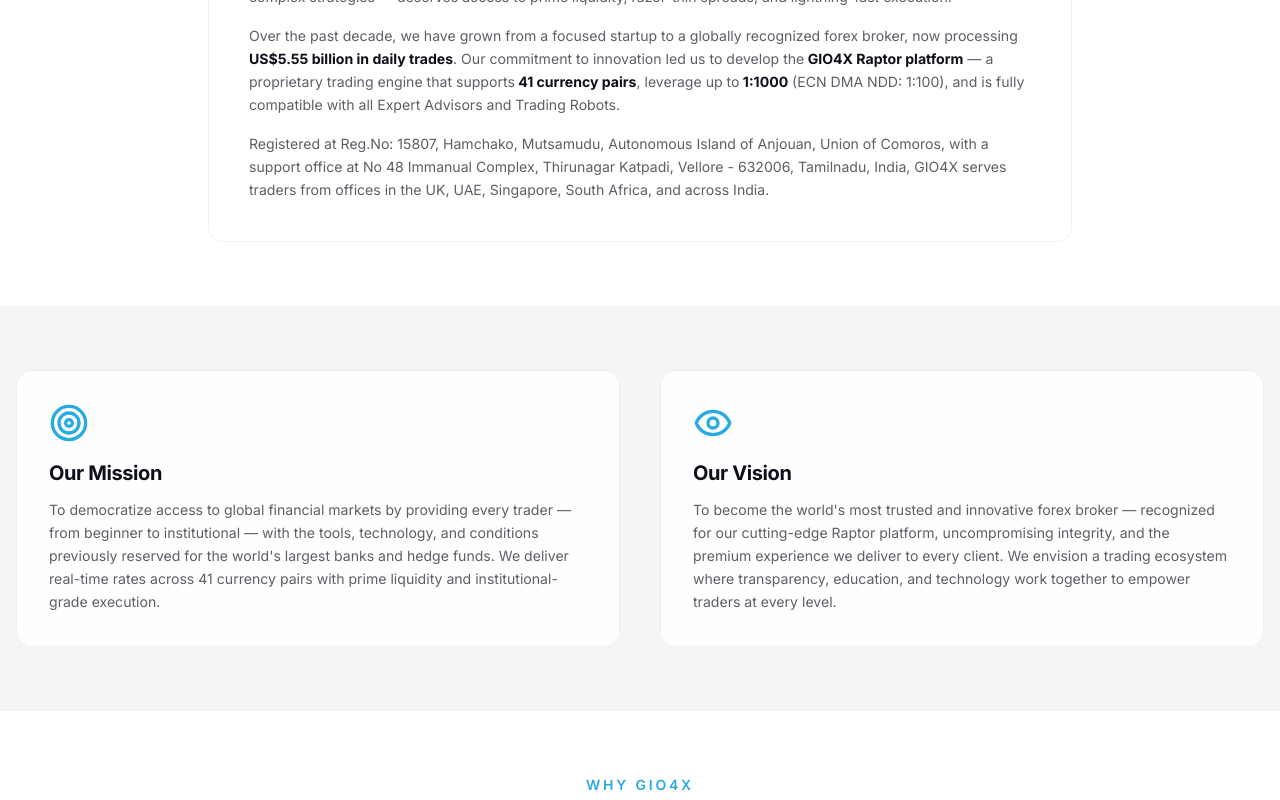
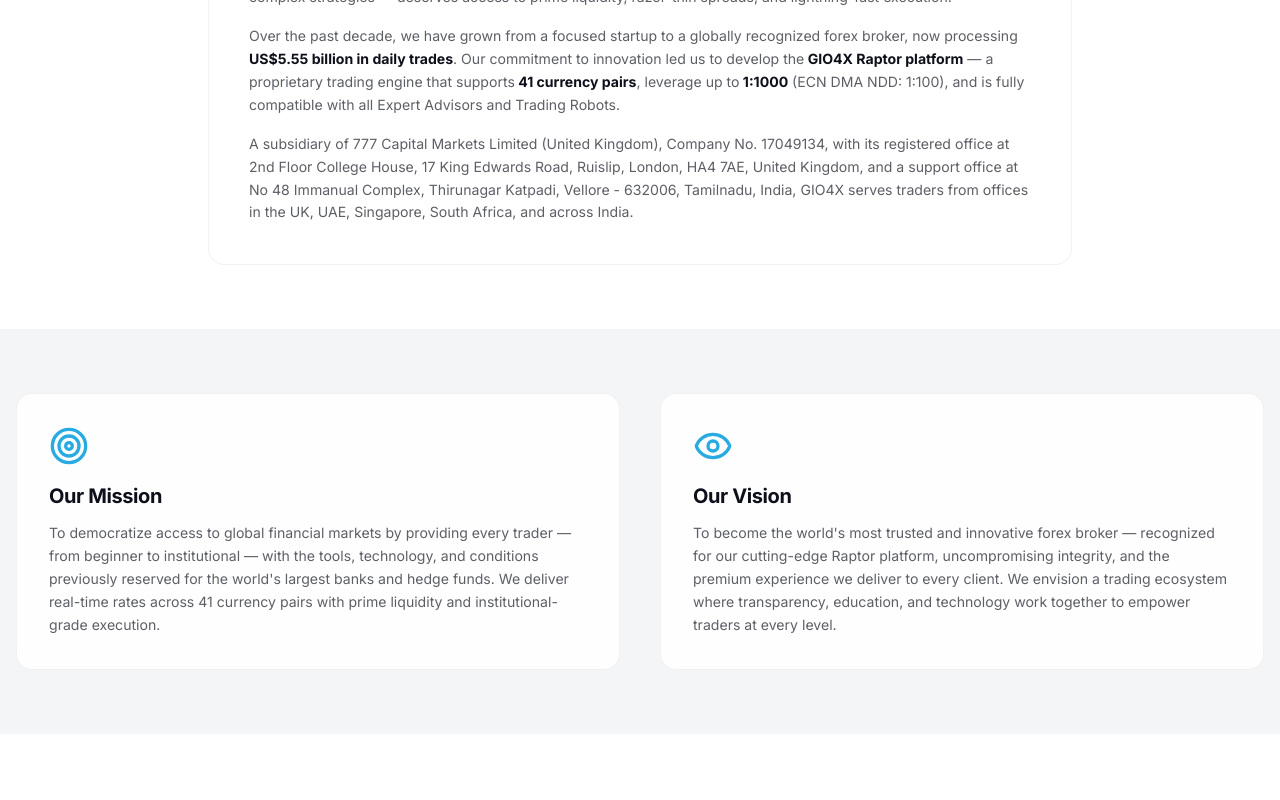
Before and after one commit to aby777333-pixel/GIO4X-NEW, a Next.js app: page /about in a window 1280 px wide. Shown: the part 1380-2180 px from the top of the page. Built offline with nearby package versions, Linux system fonts and the light colour scheme.

Commit message:
Brand cleanup: replace ICFXL/Icareforex refs with GIO4X; update legal entity to 777 Capital Markets Ltd (UK, Co. 17049134)

```diff
--- a/app/about/page.tsx
+++ b/app/about/page.tsx
@@ -105,7 +105,8 @@
                 <strong className="text-[var(--color-text)]"> 1:1000</strong> (ECN DMA NDD: 1:100), and is fully compatible with all Expert Advisors and Trading Robots.
               </p>
               <p className="text-[var(--color-text-secondary)] leading-relaxed">
-                Registered at Reg.No: 15807, Hamchako, Mutsamudu, Autonomous Island of Anjouan, Union of Comoros, with a support office at
+                A subsidiary of 777 Capital Markets Limited (United Kingdom), Company No. 17049134, with its registered office at
+                2nd Floor College House, 17 King Edwards Road, Ruislip, London, HA4 7AE, United Kingdom, and a support office at
                 No 48 Immanual Complex, Thirunagar Katpadi, Vellore - 632006, Tamilnadu, India, GIO4X serves traders from offices in the
                 UK, UAE, Singapore, South Africa, and across India.
               </p>
@@ -304,7 +305,8 @@
                 <div>
                   <h3 className="font-semibold mb-2">Registration Details</h3>
                   <p className="text-sm text-[var(--color-text-secondary)] leading-relaxed">
-                    GIO4X is registered at Reg.No: 15807, Hamchako, Mutsamudu, Autonomous Island of Anjouan, Union of Comoros.
+                    GIO4X is a subsidiary of 777 Capital Markets Limited (United Kingdom), Company No. 17049134, with its registered
+                    office at 2nd Floor College House, 17 King Edwards Road, Ruislip, London, HA4 7AE, United Kingdom.
                     We adhere to strict compliance protocols to ensure the safety and security of our clients&apos; funds and data.
                   </p>
                 </div>
--- a/app/faq/page.tsx
+++ b/app/faq/page.tsx
@@ -26,7 +26,7 @@
   { cat: "popular", q: "Are there deposit or withdrawal fees?", a: "GIO4X does not charge any internal deposit fees. For withdrawals, bank wire transfers carry a $25 processing fee. E-wallet withdrawals (Skrill, Neteller) and cryptocurrency withdrawals are completely free of charge." },
   { cat: "popular", q: "How do I update my account details?", a: "To update your personal or account details, submit a request through the GIO4X client portal. You will need to provide a valid government-issued ID for verification purposes. Changes are typically processed within 1\u20132 business days." },
   { cat: "popular", q: "How do I change my password?", a: "You can change your password directly through the client portal under Settings > Security. Alternatively, you can contact our support team for assistance with password resets. We recommend using a strong, unique password and enabling two-factor authentication." },
-  { cat: "popular", q: "Is GIO4X regulated?", a: "GIO4X operates under Icareforex Ltd, Registration Number: 15807, registered in the Union of Comoros. We maintain strict compliance with KYC/AML regulations and hold all client funds in segregated accounts at reliable banking institutions." },
+  { cat: "popular", q: "Is GIO4X regulated?", a: "GIO4X is a subsidiary of 777 Capital Markets Limited (United Kingdom), Company Number 17049134, with its registered office at 2nd Floor College House, 17 King Edwards Road, Ruislip, London, HA4 7AE, United Kingdom. We maintain strict compliance with KYC/AML regulations and hold all client funds in segregated accounts at reliable banking institutions." },
   { cat: "popular", q: "How long does it take for funds to clear?", a: "Credit/debit card and e-wallet deposits are processed instantly and reflected in your trading account right away. Bank wire transfers typically take 1\u20133 business days to clear depending on your bank and jurisdiction." },
   { cat: "popular", q: "Why do FX swaps triple on Wednesdays?", a: "FX swaps triple on Wednesdays to account for the weekend rollover period. Since forex markets are closed on Saturday and Sunday, the Wednesday swap charge covers three days of financing \u2014 Wednesday night, Saturday, and Sunday. This is an industry-standard practice across all forex brokers." },
   { cat: "popular", q: "Can I use Expert Advisors and robots?", a: "Yes, all Expert Advisors (EAs) and automated trading robots are fully supported on the GIO4X Raptor platform. You can run custom algorithms, use third-party EAs, or develop your own strategies using our built-in Algo Trading IDE." },
--- a/app/legal/risk/page.tsx
+++ b/app/legal/risk/page.tsx
@@ -175,7 +175,7 @@
             <div className="glass-panel p-6 border-[var(--color-border)]">
               <p className="text-xs text-[var(--color-text-secondary)] leading-relaxed">
                 <strong className="text-[var(--color-text)]">
-                  GIO4X Ltd, Reg.No: 15807.
+                  GIO4X, a subsidiary of 777 Capital Markets Limited (UK), Company No. 17049134.
                 </strong>{" "}
                 By opening an account with GIO4X, you acknowledge that you have
                 read, understood, and accepted this Risk Disclosure document in
--- a/components/layout/Footer.tsx
+++ b/components/layout/Footer.tsx
@@ -206,7 +206,7 @@
             work against you as well as for you. Before deciding to trade foreign exchange you should carefully
             consider your investment objectives, level of experience, and risk appetite. The possibility exists that
             you could sustain a loss of some or all of your initial investment and therefore you should not invest
-            money that you cannot afford to lose. GIO4X Ltd, Reg.No: 15807.
+            money that you cannot afford to lose. GIO4X, a subsidiary of 777 Capital Markets Limited (UK), Company No. 17049134.
           </p>
         </div>
 
--- a/components/seo/OrganizationSchema.tsx
+++ b/components/seo/OrganizationSchema.tsx
@@ -18,9 +18,11 @@
   ],
   address: {
     "@type": "PostalAddress",
-    addressLocality: "Mutsamudu",
-    addressRegion: "Autonomous Island of Anjouan",
-    addressCountry: "KM",
+    streetAddress: "2nd Floor College House, 17 King Edwards Road",
+    addressLocality: "Ruislip",
+    addressRegion: "London",
+    postalCode: "HA4 7AE",
+    addressCountry: "GB",
   },
   contactPoint: {
     "@type": "ContactPoint",
--- a/lib/ai-knowledge.ts
+++ b/lib/ai-knowledge.ts
@@ -15,7 +15,7 @@
 - Never invent figures, regulators, bonuses, or guarantees. Only use the facts below. If a detail isn't here, say you're not certain and offer a human agent.
 
 COMPANY FACTS
-- GIO4X is an online forex/CFD broker. Reg. No. 15807, registered in the Union of Comoros (Hamchako, Mutsamudu, Autonomous Island of Anjouan).
+- GIO4X is an online forex/CFD broker and a subsidiary of 777 Capital Markets Limited (UK), Company No. 17049134, with its registered office at 2nd Floor College House, 17 King Edwards Road, Ruislip, London, HA4 7AE, United Kingdom.
 - Support email: support@gio4x.com. Support hours: 24/7.
 - Trading platform: the proprietary GIO4X Raptor platform — Desktop (Windows/macOS), WebTrader (any browser), and Mobile (iOS/Android).
 - Client funds are held in segregated accounts. Negative balance protection is provided on all account types. KYC/AML compliant.
--- a/lib/constants.ts
+++ b/lib/constants.ts
@@ -24,7 +24,7 @@
     "Access global markets with institutional-grade execution, razor-thin spreads, and a platform built for serious traders.",
   email: "support@gio4x.com",
   phone: "+91 1111 1111 11111",
-  hq: "Reg.No: 15807, Hamchako, Mutsamudu, Autonomous Island of Anjouan, Union of Comoros",
+  hq: "777 Capital Markets Limited, 2nd Floor College House, 17 King Edwards Road, Ruislip, London, HA4 7AE, United Kingdom",
   supportOffice:
     "No 48 Immanual Complex, Thirunagar Katpadi, Vellore - 632006, Tamilnadu, India",
   hours: "24/7 Support",
```
Also changed, not shown: app/education/books/page.tsx (+4 -4 lines).
